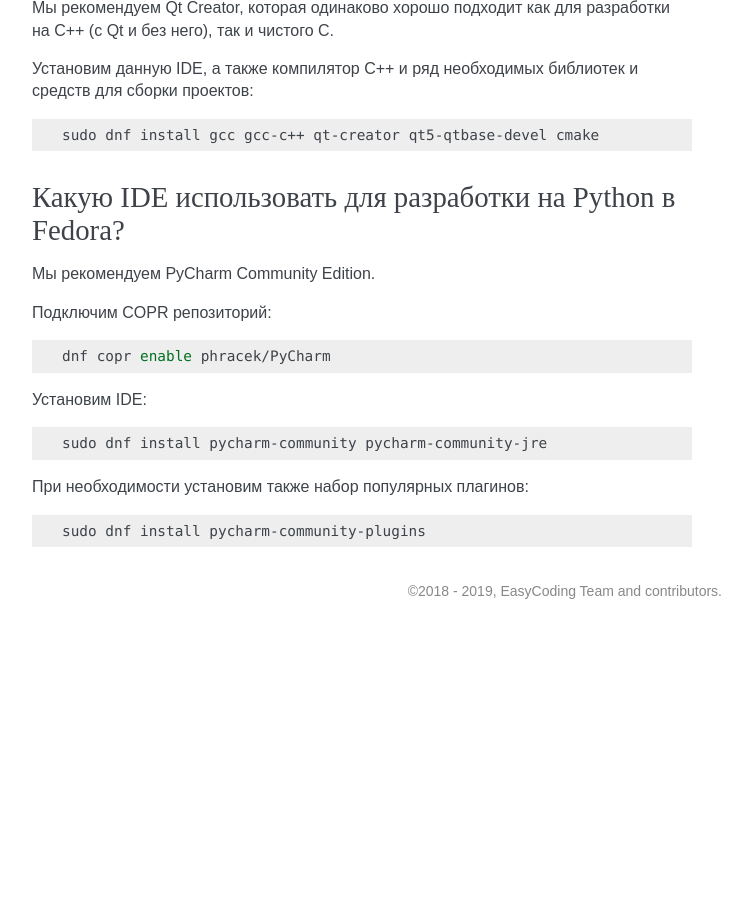
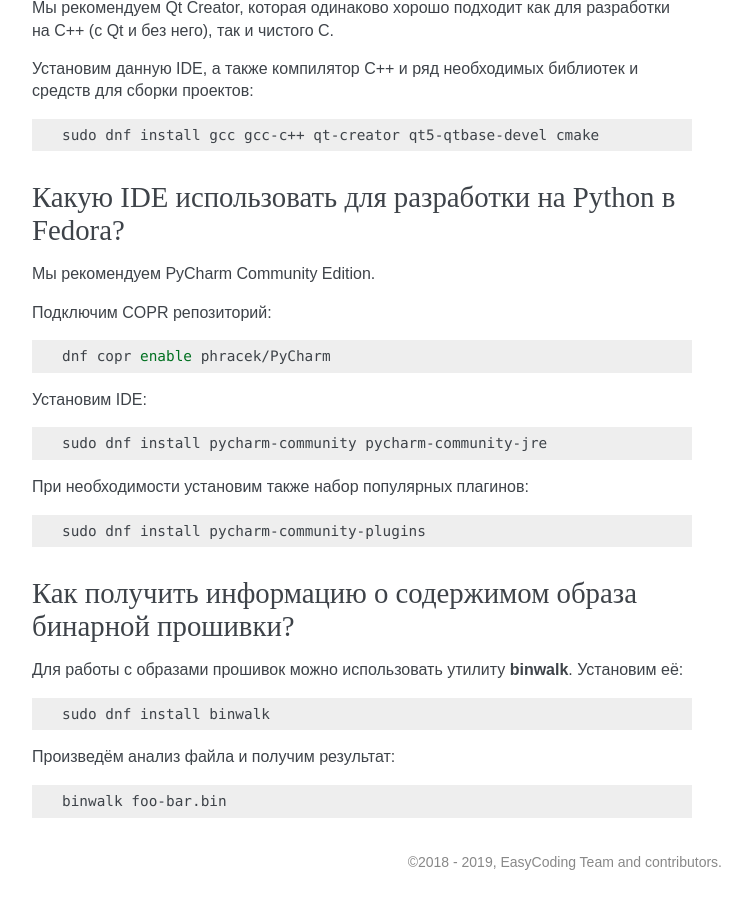
Before and after one commit to RussianFedora/FAQ, a Sphinx documentation site: the page built from source/development.rst, in a window 1280 px wide and 900 px high, scrolled down 11136 px. Shown: the whole window, without its empty margins (388-1140 px from the left). Built offline with Sphinx 7.4.7, drawn with Linux system fonts in a browser that asks for light colours; before the commit the page ends 11765 px from its top, so only the background shows below that; some of the changed text lies outside the part shown.

Commit message:
Added question about extracting useful from binary firmware image.

```diff
--- a/source/development.rst
+++ b/source/development.rst
@@ -631,3 +631,21 @@
 .. code-block:: bash
 
     sudo dnf install pycharm-community-plugins
+
+.. index:: firmware, binwalk
+.. _fw-image:
+
+Как получить информацию о содержимом образа бинарной прошивки?
+=================================================================
+
+Для работы с образами прошивок можно использовать утилиту **binwalk**. Установим её:
+
+.. code-block:: bash
+
+    sudo dnf install binwalk
+
+Произведём анализ файла и получим результат:
+
+.. code-block:: bash
+
+    binwalk foo-bar.bin
```
